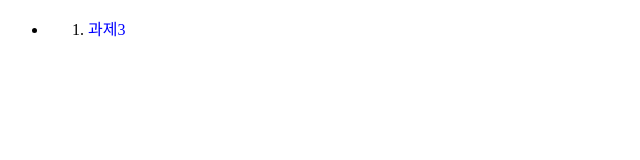
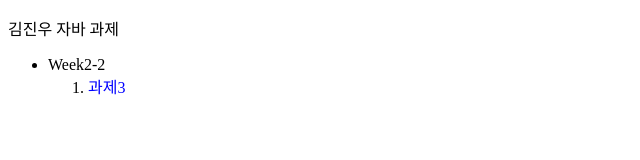
Before and after one commit to jinwookim97/jinwookim97.github.io, a plain HTML site: page index2.html in a window 1280 px wide. Shown: the whole page, without its empty margins (0-640 px from the left). Drawn offline with nearby package versions, Linux system fonts and the light colour scheme.

Commit message:
Update index2.html

```diff
--- a/index2.html
+++ b/index2.html
@@ -9,9 +9,9 @@ a:hover {text-decoration:underline;}a:active{color:red; text-decoration:none;}
 <title>김진우 자바 홈페이지</title></head>
 <body><header></header>
 <section>
- <p></p>
+ <p>김진우 자바 과제</p>
  <ul>
-  <li id="Week2-2">
+  <li id="Week2-2">Week2-2
   <ol type="1">
    <li><a href="https://jinwookim97.github.io/java/Week2/hw2_2_3.html" target="_blank">과제3</a></li>
   </ol>
```
